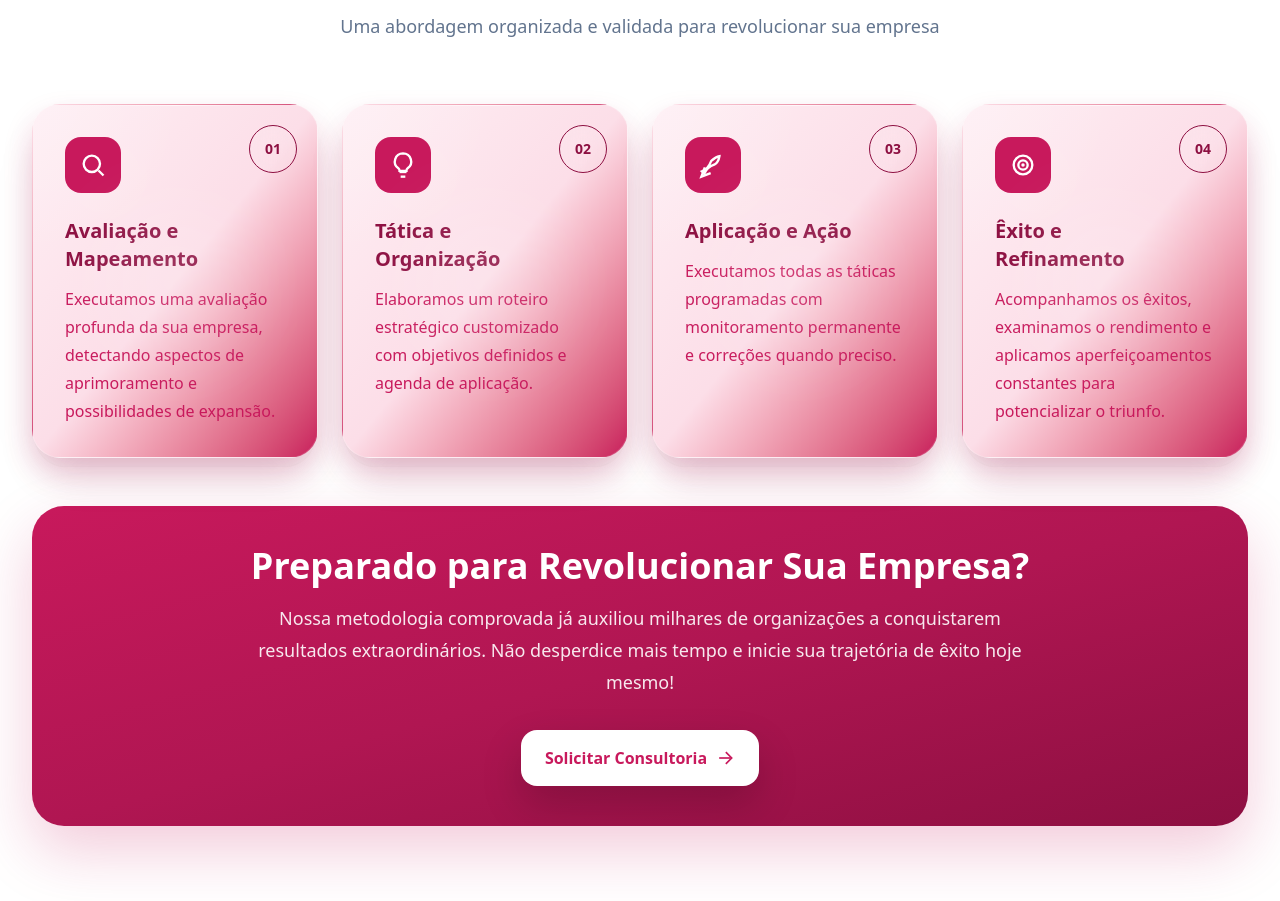
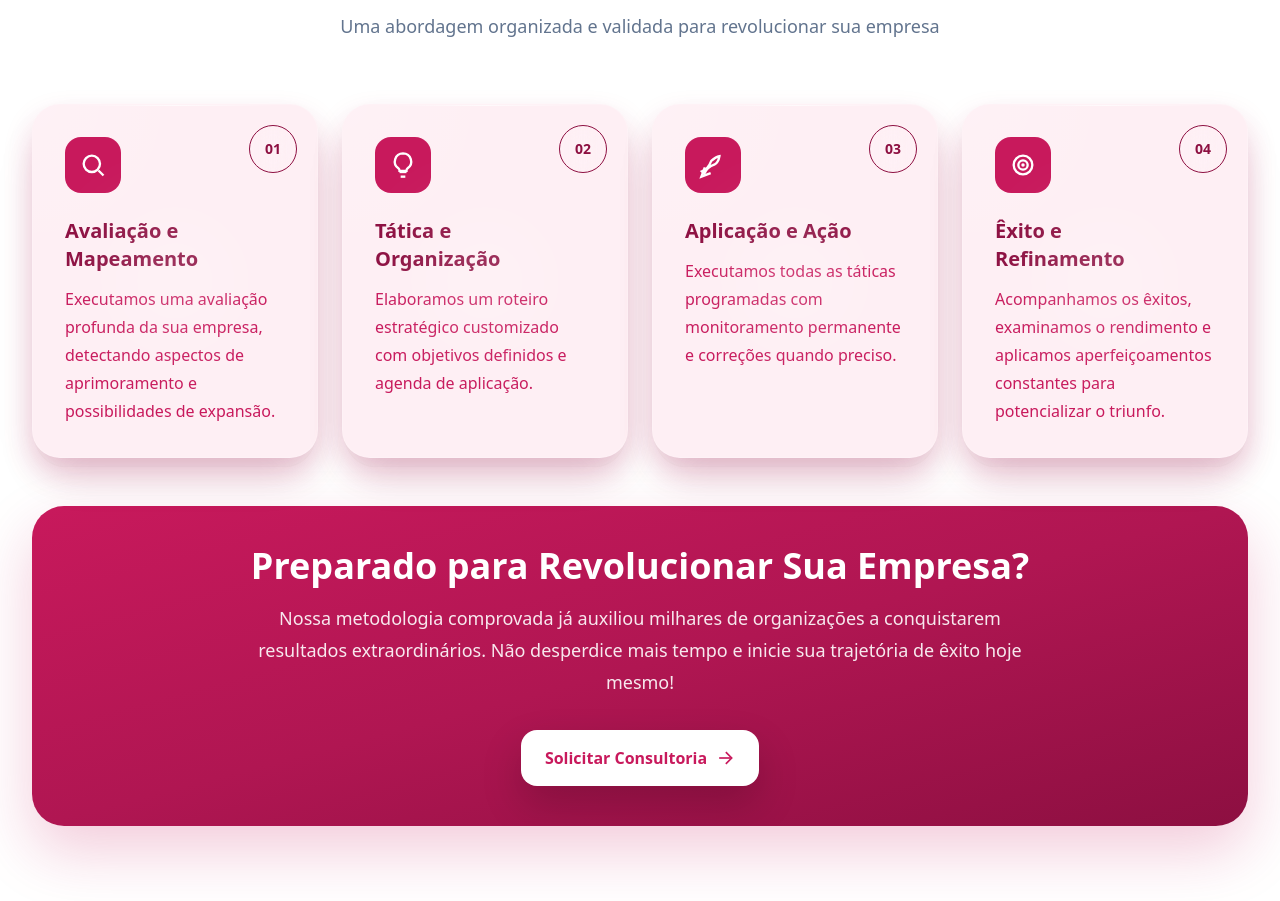
Before and after one commit to NeroProject329/mjfinterioresconsultoria, a Next.js app: page / in a window 1280 px wide. Shown: the part 1838-2739 px from the top of the page. Built offline with nearby package versions, Linux system fonts and the light colour scheme; no server answers.

Commit message:
ajustar card

```diff
--- a/src/app/page.tsx
+++ b/src/app/page.tsx
@@ -856,7 +856,7 @@ export default function Page() {
                   glareClassName="bg-white/15"
                   shadowColor="rgba(122, 9, 54, 0.38)"
                 >
-                  <div className="relative flex h-full flex-col overflow-hidden rounded-[28px] border border-white/15 bg-gradient-to-br from-[#FEEFF4] via-[#fcdee8] to-[#C8195C] p-8 text-white shadow-[0_14px_30px_rgba(200,25,92,0.16)]">
+                  <div className="relative flex h-full flex-col overflow-hidden rounded-[28px] border border-white/15 bg-[#FEEFF4] p-8 text-white shadow-[0_14px_30px_rgba(200,25,92,0.16)]">
                     <div className="absolute inset-x-10 top-0 h-px bg-gradient-to-r from-transparent via-white/70 to-transparent" />
                     <div className="absolute inset-0 bg-[radial-gradient(circle_at_top_left,#ffffff29,transparent_35%)]" />
                     <div className="absolute left-6 top-6 h-24 w-24 rounded-full bg-white/10 blur-2xl" />
```
